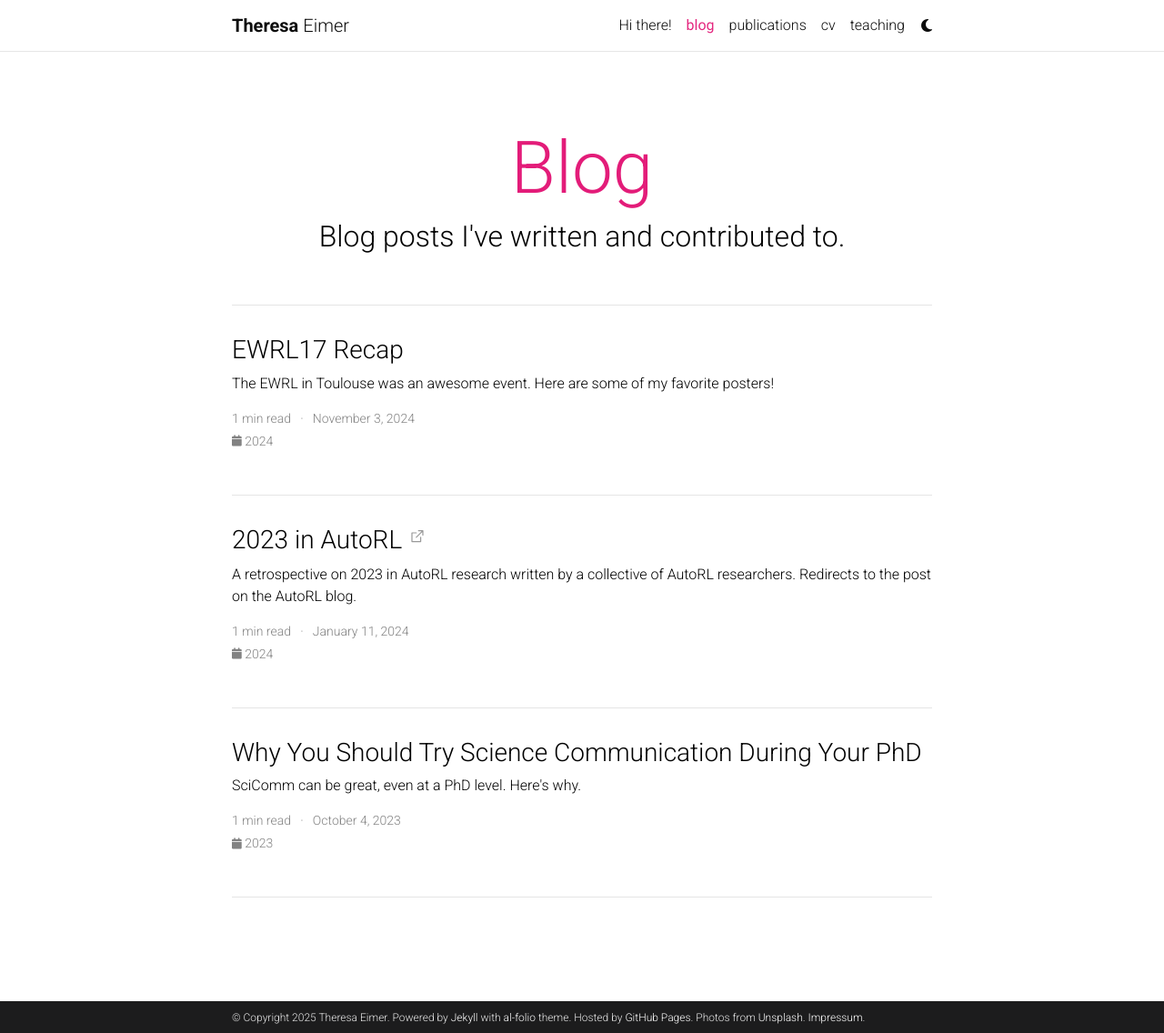
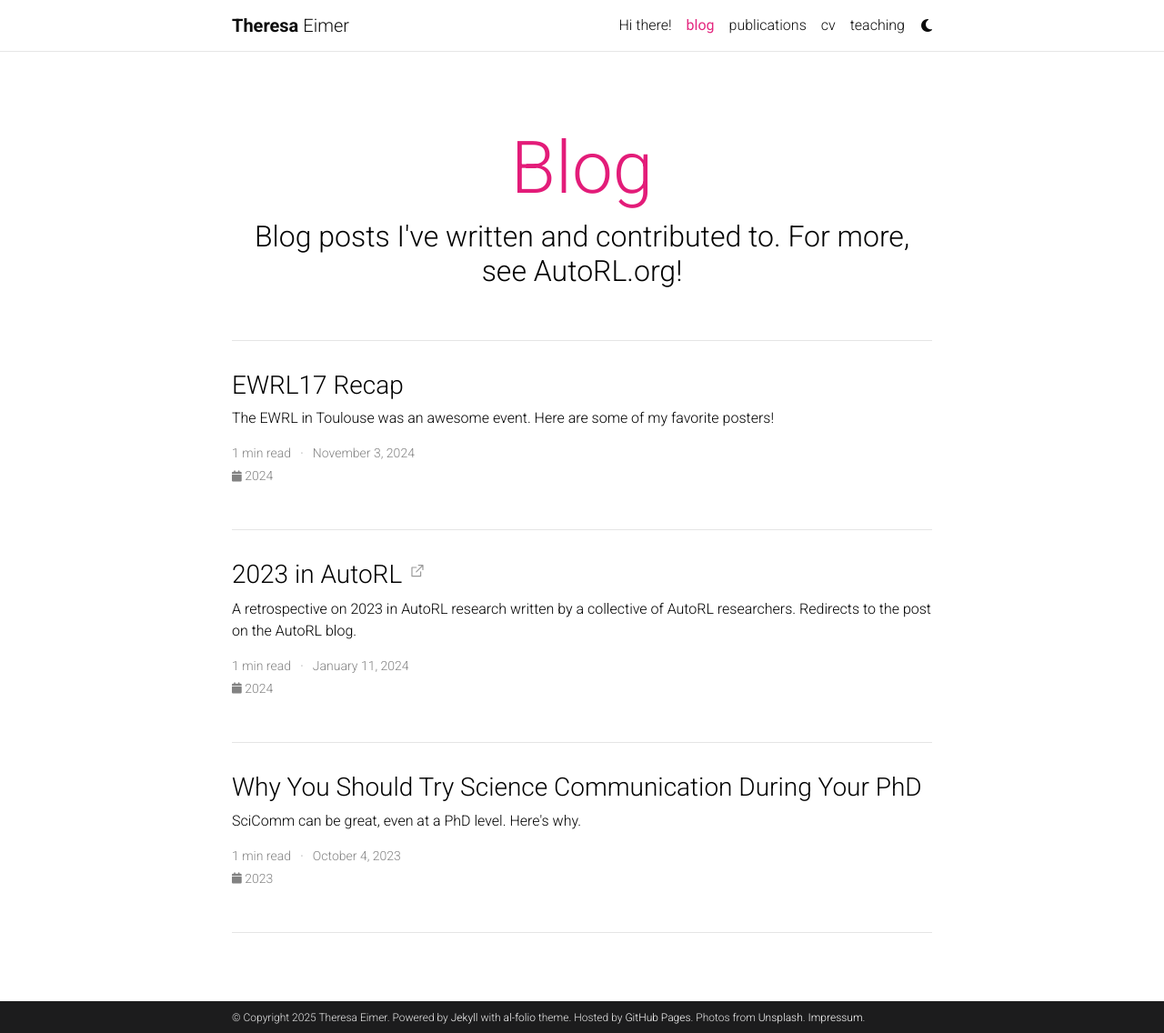
Before and after one commit to TheEimer/theeimer.github.io, a Jekyll site: the page built from blog/index.html, in a window 1280 px wide and 1136 px high. Shown: the whole window at 91% size. Built offline with Jekyll 4.4.1, drawn with Linux system fonts in a browser that asks for light colours; the list of posts is cut into pages by our own code; comment, search, counter and statistics services are not loaded; a style sheet for code colours, icons or effects is not loaded.

Commit message:
blog description
Updated blog description to include a reference to AutoRL.org.

```diff
--- a/_config.yml
+++ b/_config.yml
@@ -124,7 +124,7 @@ bing_site_verification:  # out your bing-site-verification ID (Bing Webmaster)
 
 blog_name: Blog # blog_name will be displayed in your blog page
 blog_nav_title: blog # your blog must have a title for it to be displayed in the nav bar
-blog_description: Blog posts I've written and contributed to.
+blog_description: Blog posts I've written and contributed to. For more, see AutoRL.org!
 permalink: /blog/:year/:title/
 
 # Pagination
```
